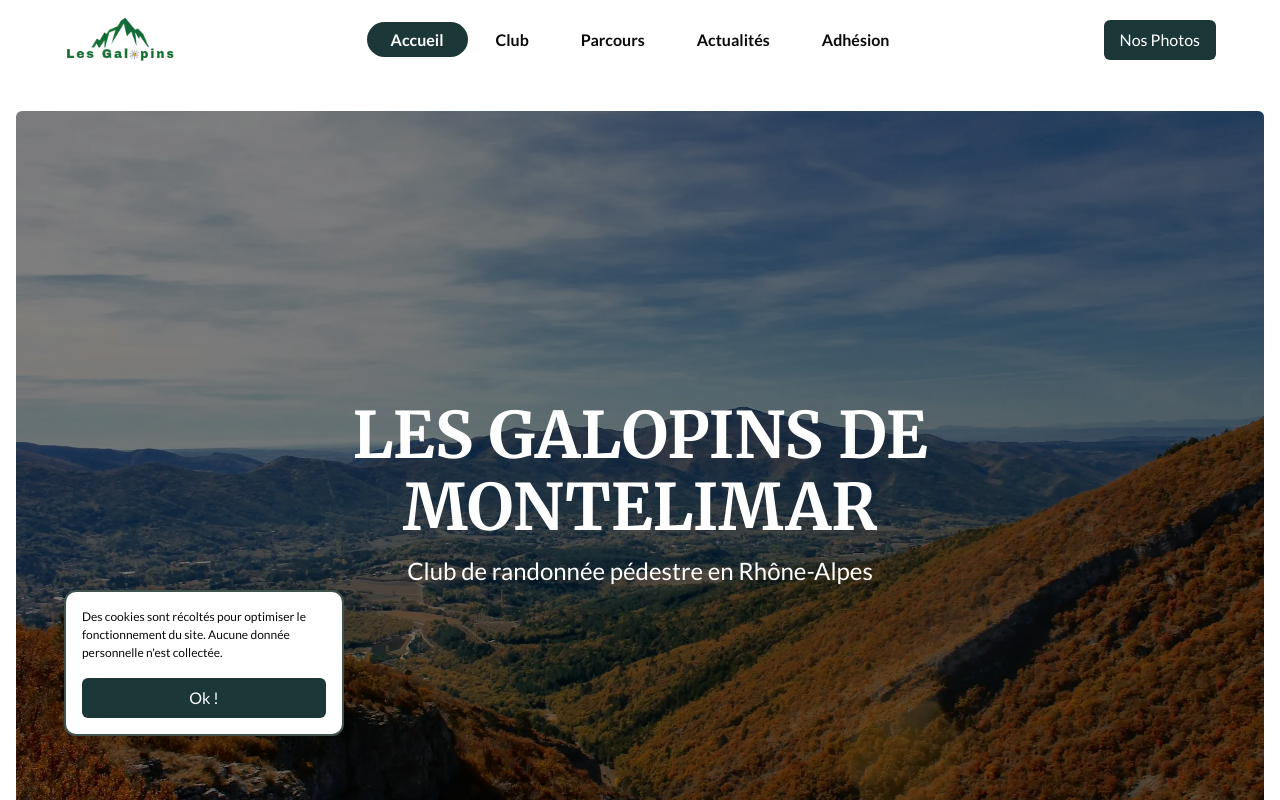
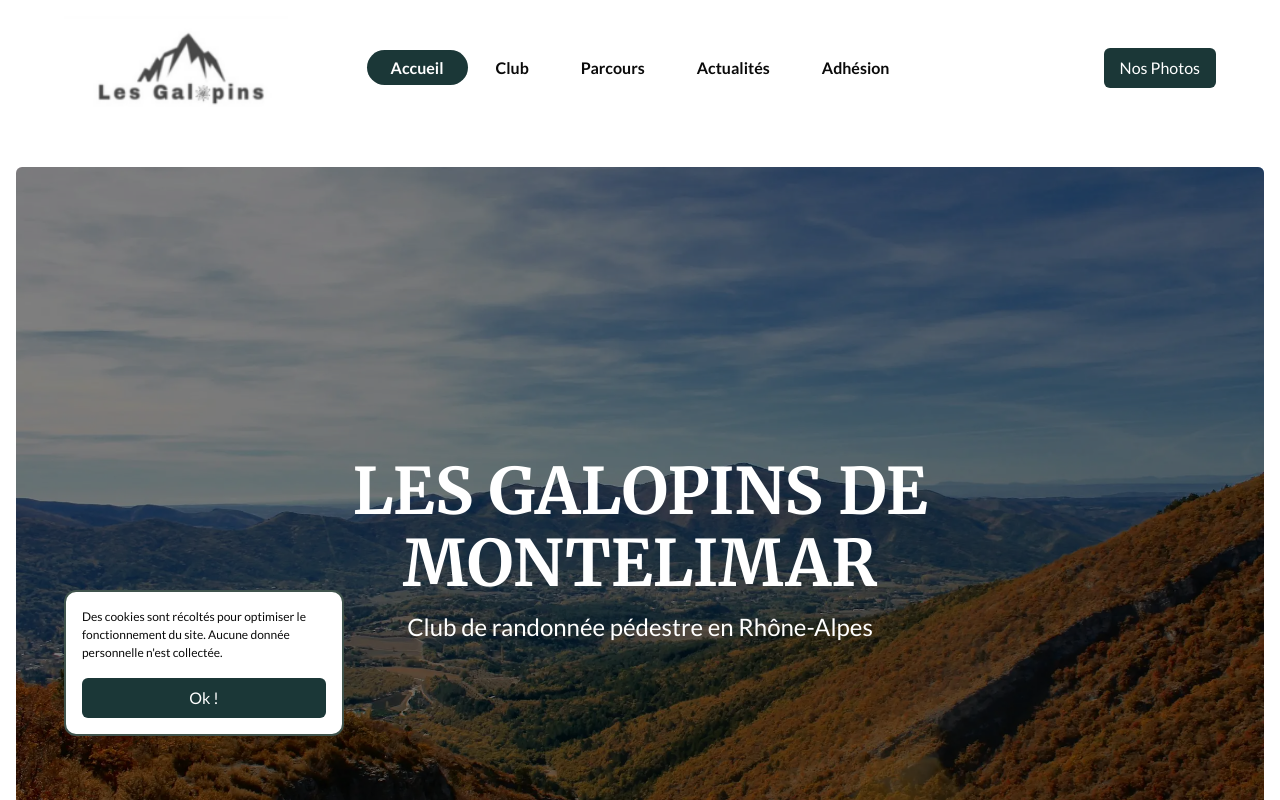
Before and after one commit to SebastienLaurentt/Galopins-Next-V2, a Next.js app: page / in a window 1280 px wide. Shown: the top 800 px of the page. Built offline with nearby package versions, Linux system fonts and the light colour scheme.

Commit message:
fix typo

```diff
--- a/src/features/layout/Footer/Footer.tsx
+++ b/src/features/layout/Footer/Footer.tsx
@@ -11,7 +11,7 @@ export const Footer = () => {
 
   return (
     <footer
-      className={` ${footerVisibility}  bg-accent pb-6 pt-8 xl:pb-10 xl:pt-12 text-white  `}
+      className={` ${footerVisibility}  bg-accent pb-6 pt-8 text-white xl:pb-10 xl:pt-12  `}
     >
       <div className="flex flex-col gap-y-5 px-6 md:px-10 xl:mx-auto xl:max-w-screen-xl  xl:px-16 ">
         <div className="flex flex-col md:flex-row md:items-center md:justify-between ">
@@ -48,7 +48,7 @@ export const Footer = () => {
             </li>
             <li className="md:w-[75px] xl:w-[100px]">
               <Link href="/actualites" className="xl:hover:font-bold">
-                Actualites
+                Actualités
               </Link>
             </li>
             <li className="md:w-[75px] xl:w-[100px]">
--- a/src/features/layout/Header/Header.tsx
+++ b/src/features/layout/Header/Header.tsx
@@ -6,7 +6,7 @@ import Link from "next/link";
 import { usePathname } from "next/navigation";
 import { useState } from "react";
 import navData from "../../../../data/navData";
-import logo from "../../../../public/images/logoGalopins.png";
+import logo from "../../../../public/images/galopins.svg";
 import BurgerMenu from "./BurgerMenu";
 
 export const Header = () => {
@@ -23,7 +23,7 @@ export const Header = () => {
           <Image
             src={logo}
             alt="Logo Galopins"
-            className="w-24 text-white lg:w-28"
+            className="w-24 text-white lg:w-56"
           />
         </Link>
 
```
Also changed, not shown: public/images/galopins.svg (added).
